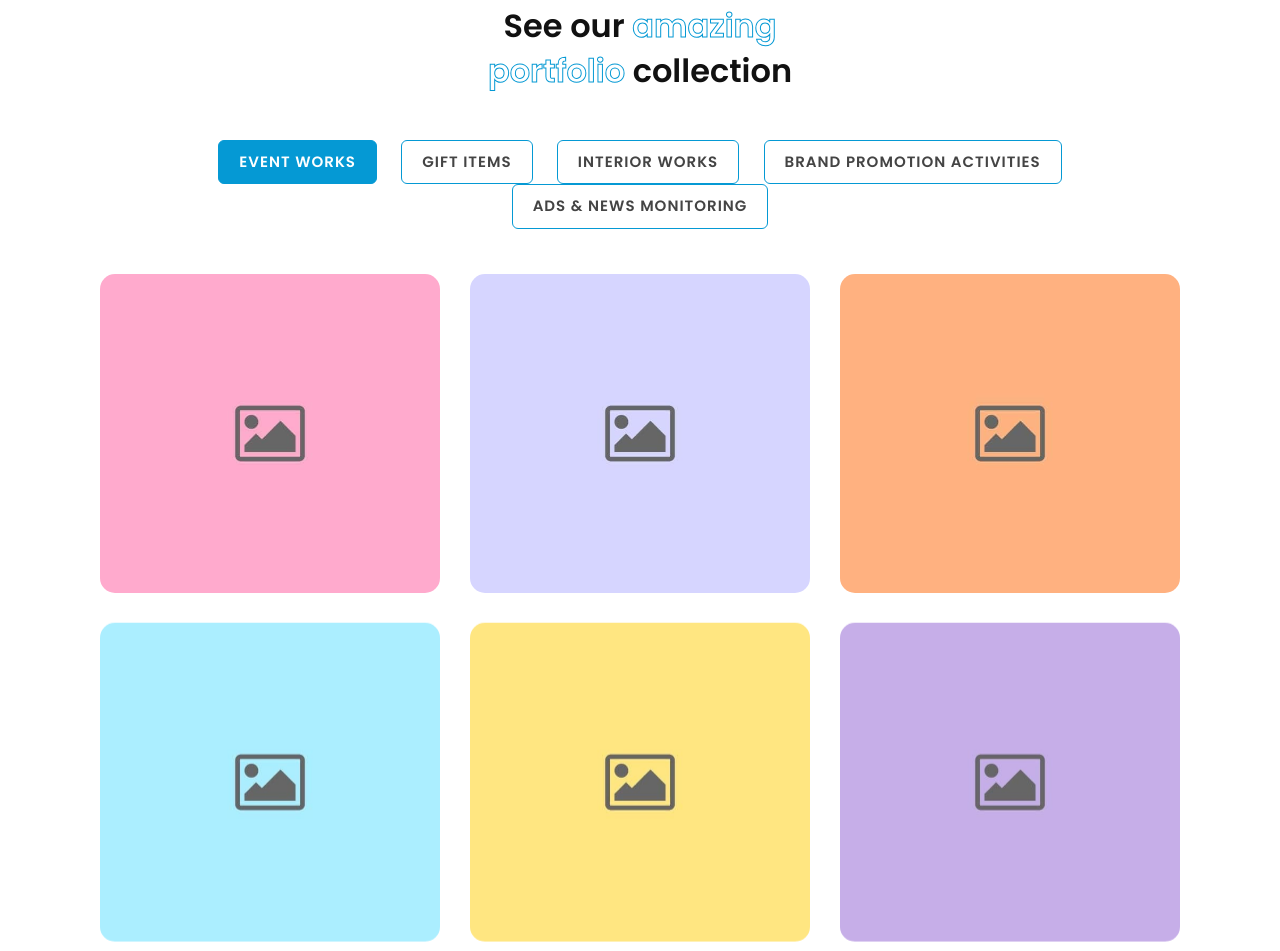
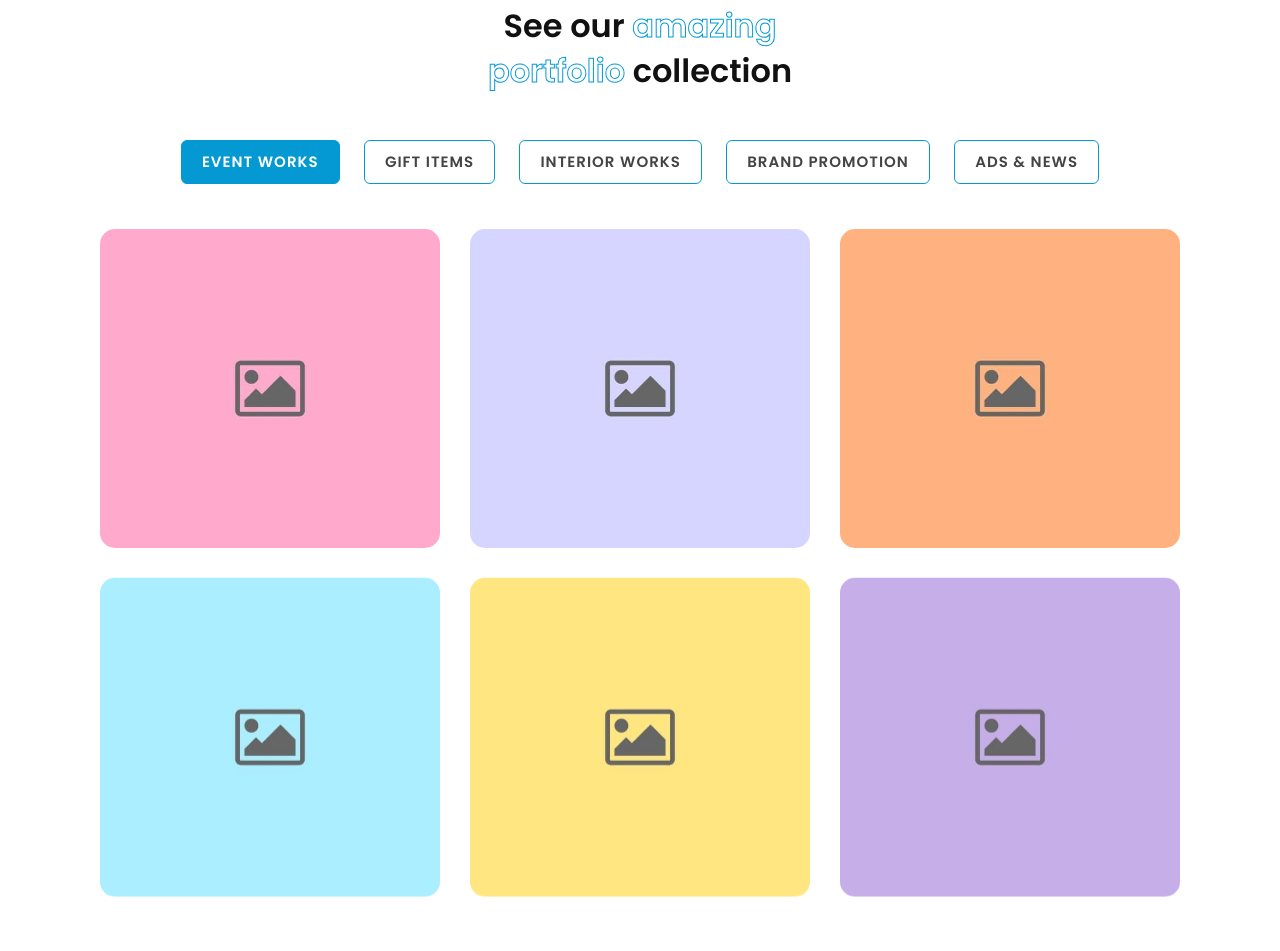
Before and after one commit to oneybd/Sense-Agency, a plain HTML site: page index.html in a window 1280 px wide. Shown: the part 2024-2975 px from the top of the page. Drawn offline with Linux system fonts and the light colour scheme.

Commit message:
Update index.html

```diff
--- a/index.html
+++ b/index.html
@@ -139,10 +139,10 @@
 								<span>Interior Works</span>
 							</li>
 							<li data-filter="3">
-								<span>Brand Promotion activities</span>
+								<span>Brand Promotion</span>
 							</li>
 							<li data-filter="3">
-								<span>Ads & News Monitoring</span>
+								<span>Ads & News</span>
 							</li>
 						</ul>
 					</div>
```
